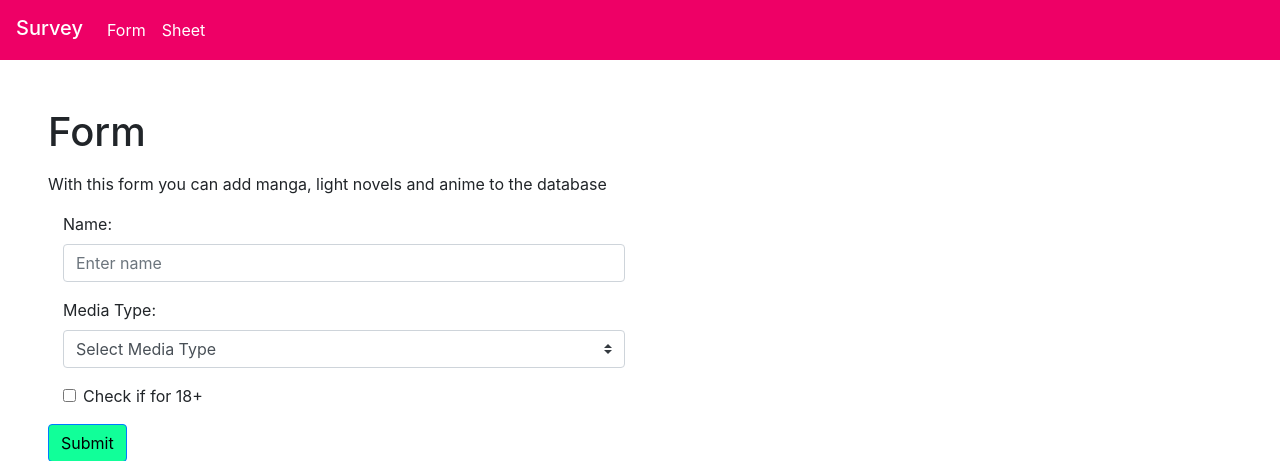
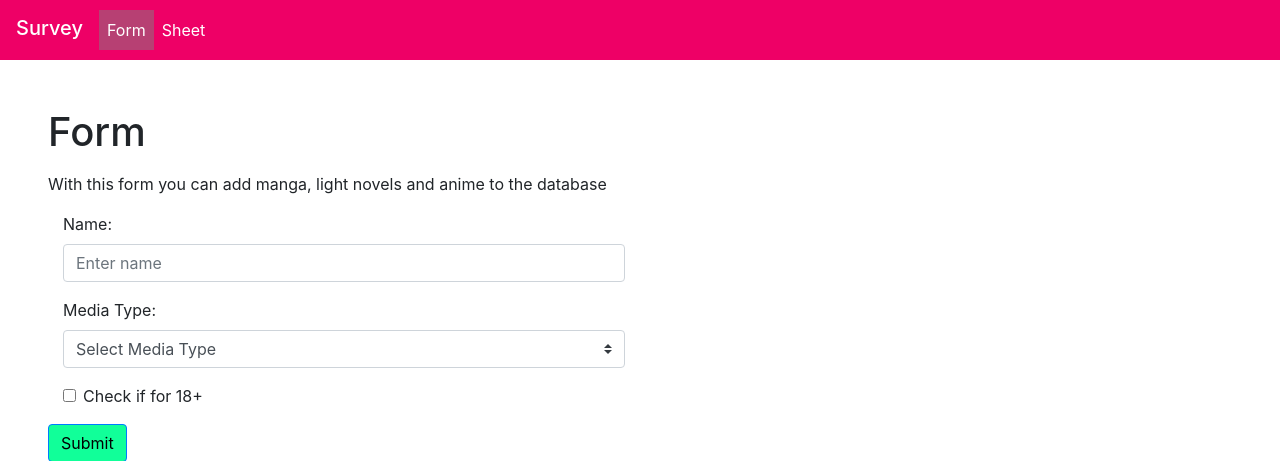
Before and after one commit to danivenk/UVA_Minor-Programming_Programming-2, a Flask app: page /form in a window 1280 px wide, with the pointer over the restyled element. Shown: the top 461 px of the page. Run offline with Flask 2, Linux system fonts and the light colour scheme; some libraries are stand-ins or nearby versions.

Commit message:
added some css

```diff
--- a/Module-10_Web/Ex2-survey/survey/static/styles.css
+++ b/Module-10_Web/Ex2-survey/survey/static/styles.css
@@ -6,6 +6,10 @@ nav {
     color: #FFF !important;
 }
 
+.nav-item:hover {
+    background-color: #B74073;
+}
+
 #submit {
     background-color: #1F9;
     color: #000;
```
